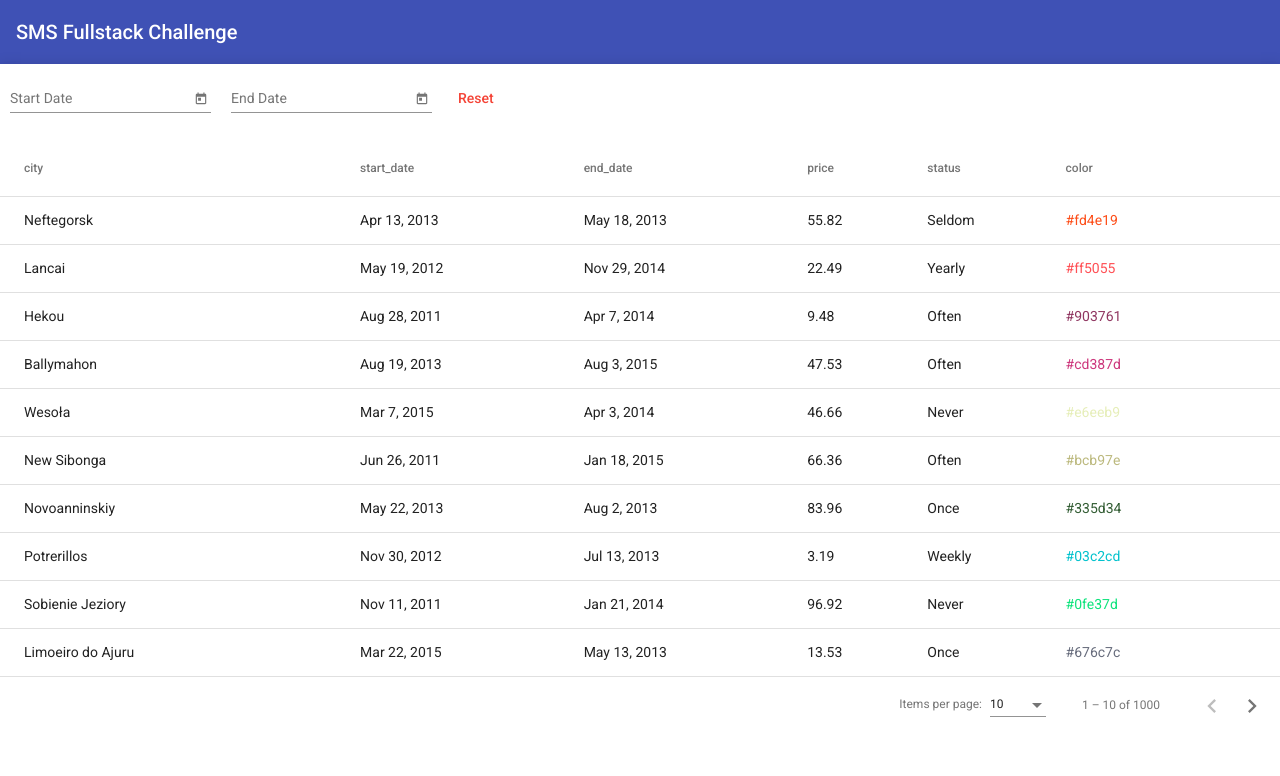
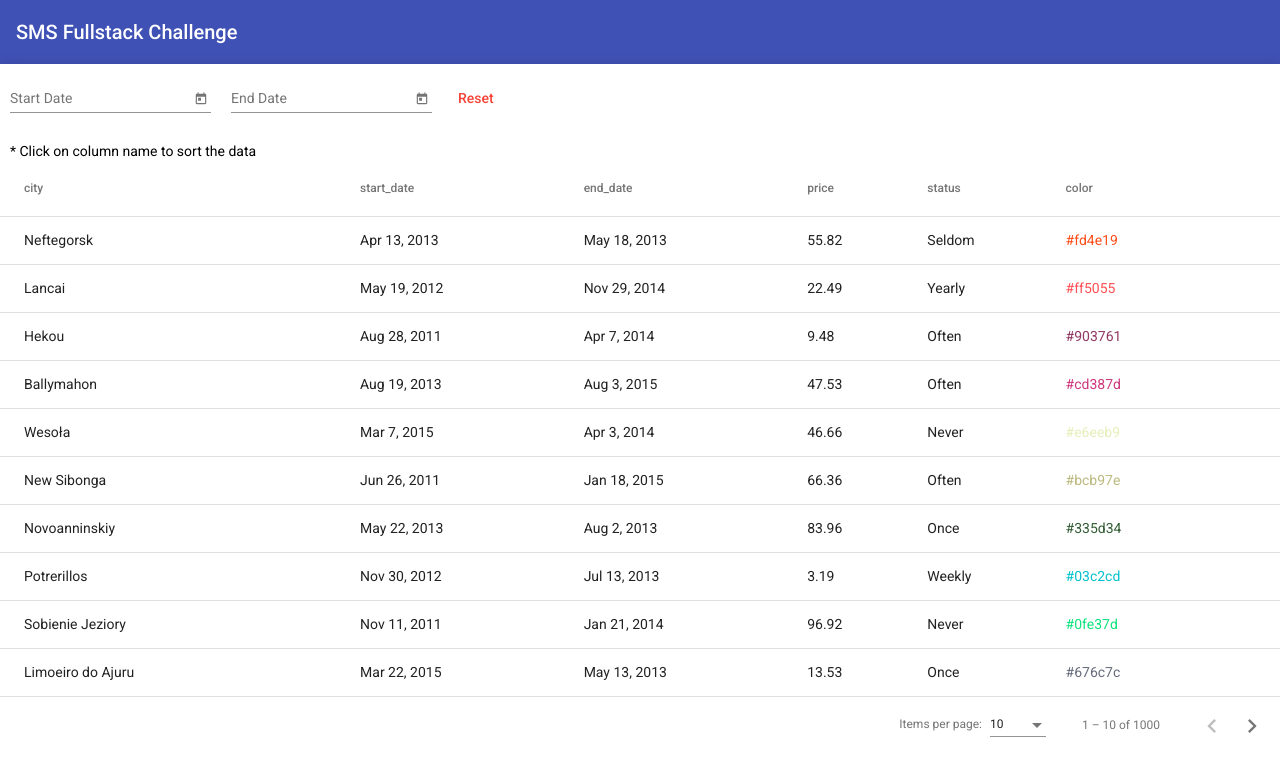
Before and after one commit to Ajinkya-Dhote/sms-fs, an Angular app in the folder frontend/: page /#/ in a window 1280 px wide. Shown: the top 776 px of the page. Built offline with nearby package versions, Linux system fonts and the light colour scheme.

Commit message:
added note for easy understanding

```diff
--- a/frontend/src/app/components/home/home.component.css
+++ b/frontend/src/app/components/home/home.component.css
@@ -15,7 +15,9 @@ table {
   width: 100%;
 }
 
-
+.note {
+    padding: 0 10px;
+}
 
 /* Column Widths */
 .mat-column-number,
--- a/frontend/src/app/components/home/home.component.html
+++ b/frontend/src/app/components/home/home.component.html
@@ -14,6 +14,9 @@
       <mat-datepicker #endDatePicker></mat-datepicker>
     </mat-form-field>
     <button mat-button color="warn" (click)="reset()">Reset</button>
+    <div>
+        <span class="note">  * Click on column name to sort the data </span>
+    </div>
 
     <div class="table-container">
 
--- a/frontend/src/index.html
+++ b/frontend/src/index.html
@@ -2,7 +2,7 @@
 <html lang="en">
 <head>
   <meta charset="utf-8">
-  <title>Frontend</title>
+  <title>SMS-FS</title>
   <base href="/">
   <meta name="viewport" content="width=device-width, initial-scale=1">
   <link rel="icon" type="image/x-icon" href="favicon.ico">
```
